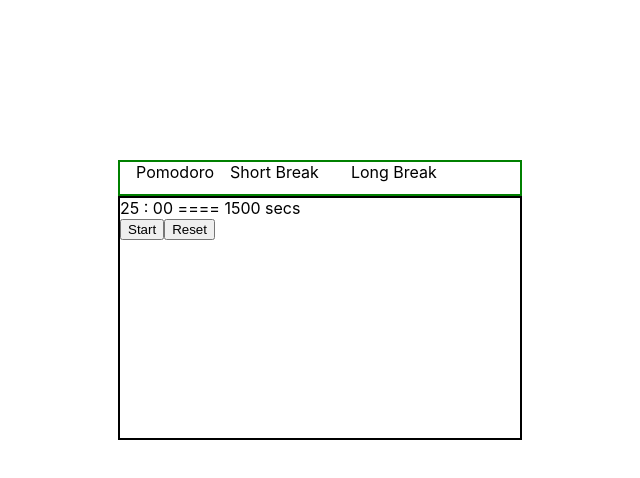
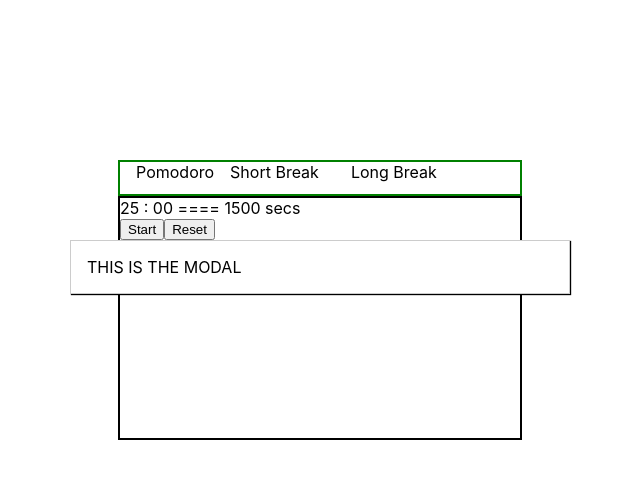
Before and after one commit to petertranfl/pomo-app, a React (Create React App) app: page / in a window 1280 px wide. Shown: the top 478 px of the page, without its empty margins (320-960 px from the left). Built offline with nearby package versions, Linux system fonts and the light colour scheme.

Commit message:
commit before changing to single timer

```diff
--- a/src/components/TimerEditor/TimerEditor.js
+++ b/src/components/TimerEditor/TimerEditor.js
@@ -3,7 +3,7 @@ import React, {Component} from 'react';
 class TimerEditor extends Component {
 
     state = {
-        editPomoDuration: 25,
+        editPomodoroDuration: 25,
         editShortBreakDuration: 5,
         editLongBreakDuration: 10,
     }
--- a/src/components/UI/Modal/Modal.css
+++ b/src/components/UI/Modal/Modal.css
@@ -1,6 +1,6 @@
 .Modal {
     position: fixed;
-    z-index: 1;
+    z-index: 500;
     background-color: white;
     width: 70%;
     border: 1px solid #ccc;
--- a/src/containers/PomoApp/PomoApp.js
+++ b/src/containers/PomoApp/PomoApp.js
@@ -1,14 +1,17 @@
 import React, {Component} from 'react';
 import './PomoApp.css'
+import Modal from '../../components/UI/Modal/Modal'
 import Timer from '../../components/Timer/Timer';
 import TimerStartPause from '../../components/TimerButton/TimerStartPause'
 import TimerReset from '../../components/TimerButton/TimerReset'
 import TimerSelector from '../../components/TimerSelector/TimerSelector';
+import TimerEditor from '../../components/TimerEditor/TimerEditor';
 
 class PomoApp extends Component {
     constructor() {
         super();
         this.state = {
+            showModal: false,
             currentTimerType: 0,
             pomodoro: {
                 initialDuration: 1500,
@@ -33,6 +36,12 @@ class PomoApp extends Component {
         this.pomodoroTimerId = 4;
         this.shortBreakTimerId = 5;
         this.longBreakTimerId = 6;
+    }
+
+    modalToggler = () => {
+        this.setState(prevState => ({
+            showModal: !prevState.showModal
+        }))
     }
 
     tick = (timerType) => {
@@ -111,7 +120,6 @@ class PomoApp extends Component {
         }
     }
 
-    //clean up switch statement
     timerActive = (start, timerType) => {
         if (start) {
             //change state of correct timer
@@ -248,7 +256,7 @@ class PomoApp extends Component {
     }
 
     changeTimer = (timerType) => {
-        if (timerType != this.state.currentTimerType) {
+        if (timerType !== this.state.currentTimerType) {
            this.setState({
                currentTimerType: timerType
            })
@@ -267,12 +275,9 @@ class PomoApp extends Component {
         }
         return (
             <div>
-                {/* <div>
-                    <TimerEditor
+                {/* <TimerEditor
                         input={this.state.initialDuration}
-                        editPomodoroTimer={this.editPomodoroTimer}/>
-                </div> */}
-                <div className="TimerContainer">
+                        editPomodoroTimer={this.editPomodoroTimer}/> */}
                 <TimerSelector
                     pomodoro={() => this.changeTimer(0)}
                     shortBreak={() => this.changeTimer(1)}
@@ -285,7 +290,13 @@ class PomoApp extends Component {
                         pause={() => this.timerActive(false, this.state.currentTimerType)}/>
                     <TimerReset reset={() => this.timerReset()}/>
                 </div>
+                <Modal
+                    show={this.state.showModal}
+                    toggleModal={this.modalToggler}>
+                    <div>
+                        THIS IS THE MODAL
                     </div>
+                </Modal>
             </div>
         )
     }
```
Lines whose indentation alone changed are shown as unchanged.
